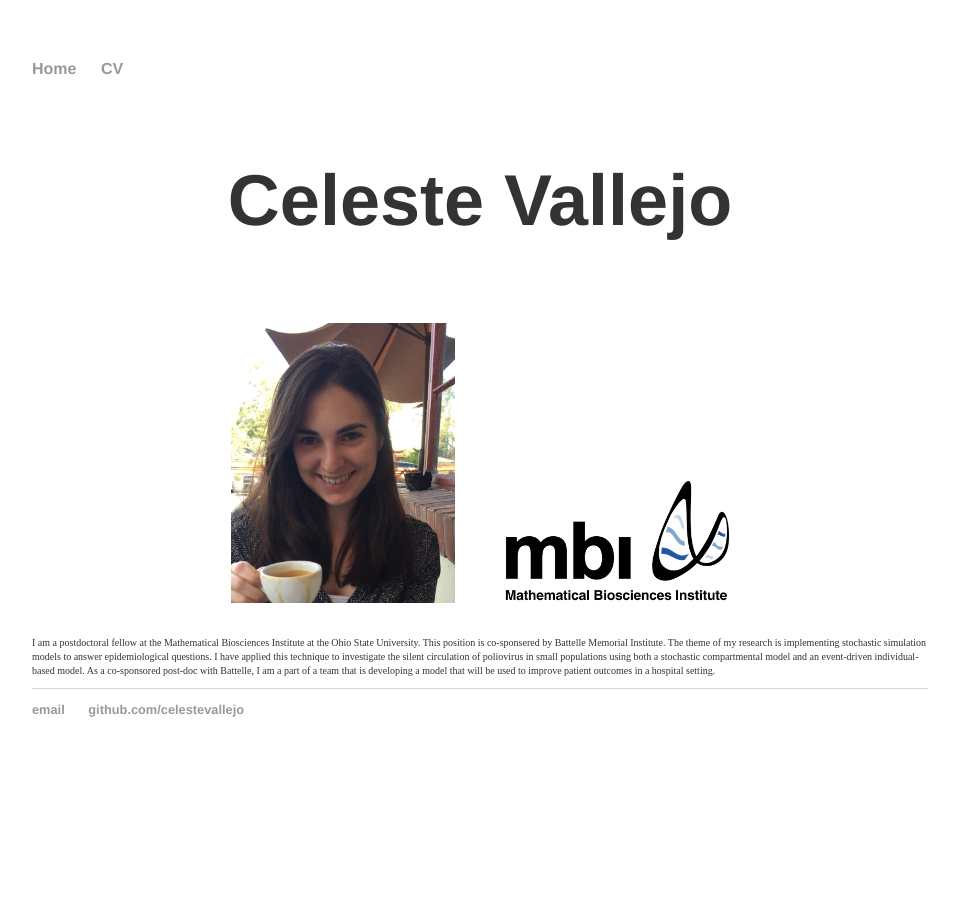
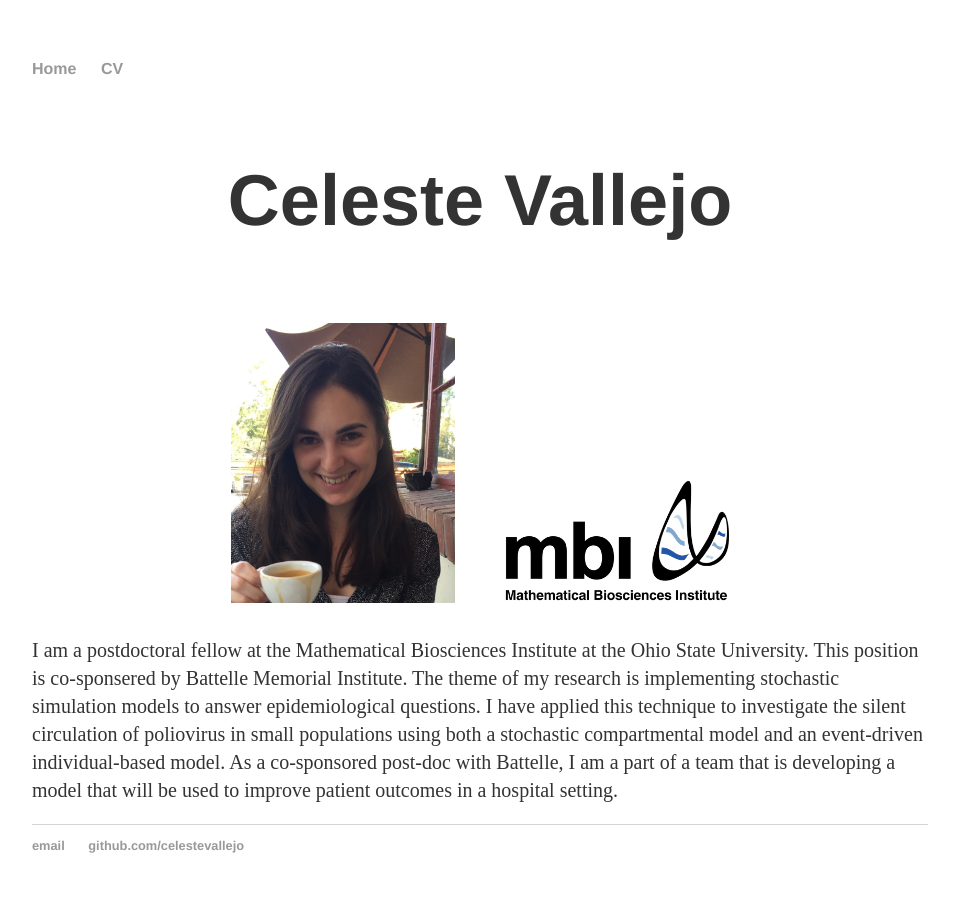
Before and after one commit to celestevallejo/celestevallejo.github.io, a Jekyll site: the page built from index.html, in a window 1280 px wide. Shown: the whole page, without its empty margins (160-1117 px from the left). Built offline with Jekyll 4.4.1, drawn with Linux system fonts in a browser that asks for light colours.

Commit message:
change font size

```diff
--- a/index.html
+++ b/index.html
@@ -6,5 +6,5 @@
 <h1><p style="text-align:center">Celeste Vallejo</p></h1>
 <p style="text-align:center">
 <img src="images/cvallejo.jpg" alt="Celeste Vallejo image not shown" class="inline" width="25%" height="25%" style="PADDING-RIGHT: 50px"/><img src="images/Mathematical_Biosciences_Institute_Logo.png" alt="MBI logo not shown" class="inline" width="25%" height="25%" />	</p>
-<p style="font-size:10px">I am a postdoctoral fellow at the Mathematical Biosciences Institute at the Ohio State University. This position is co-sponsered by Battelle Memorial Institute. The theme of my research is implementing stochastic simulation models to answer epidemiological questions. I have applied this technique to investigate the silent circulation of poliovirus in small populations using both a stochastic compartmental model and an event-driven individual-based model. As a co-sponsored post-doc with Battelle, I am a part of a team that is developing a model that will be used to improve patient outcomes in a hospital setting.</p>
+<p style="font-size:20px">I am a postdoctoral fellow at the Mathematical Biosciences Institute at the Ohio State University. This position is co-sponsered by Battelle Memorial Institute. The theme of my research is implementing stochastic simulation models to answer epidemiological questions. I have applied this technique to investigate the silent circulation of poliovirus in small populations using both a stochastic compartmental model and an event-driven individual-based model. As a co-sponsored post-doc with Battelle, I am a part of a team that is developing a model that will be used to improve patient outcomes in a hospital setting.</p>
 </div><!-- /.blurb -->
```
